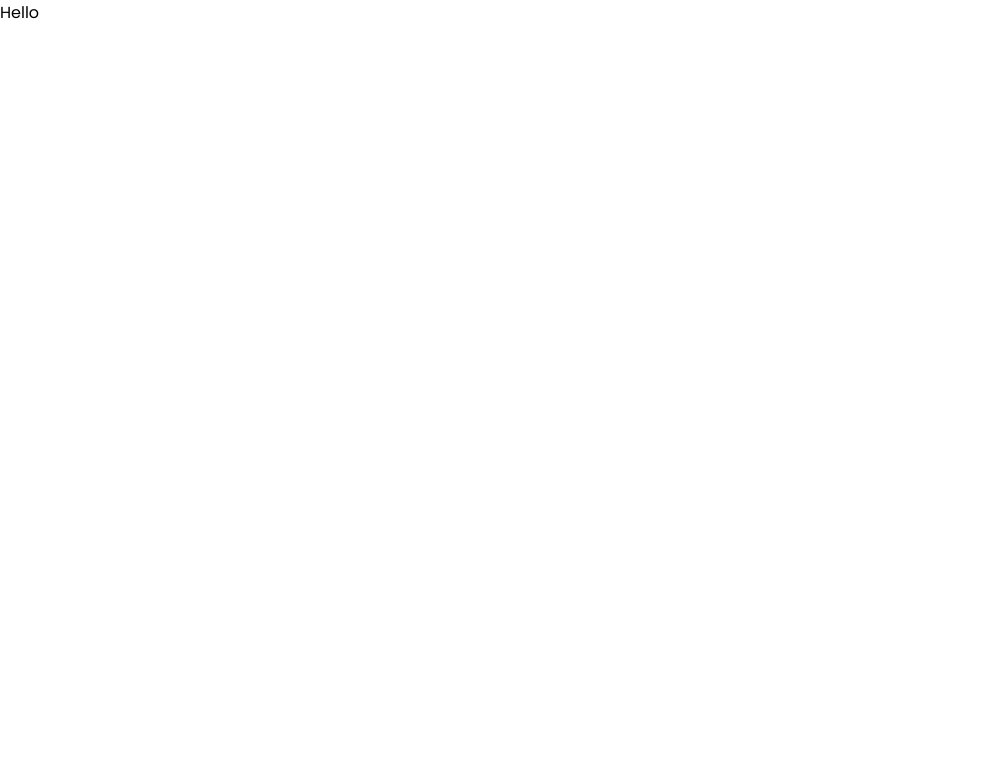
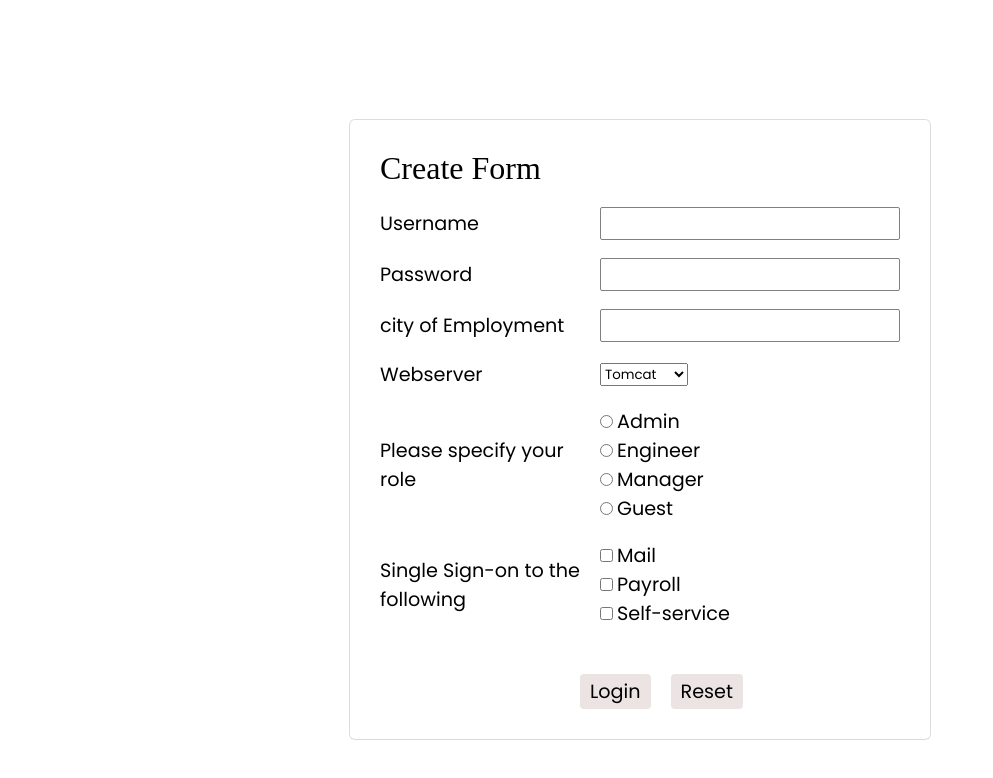
Before and after one commit to kk-axelor/reactAssignment, a React (Create React App) app: page / in a window 1280 px wide. Shown: the top 778 px of the page, without its empty margins (0-993 px from the left). Built offline with nearby package versions, Linux system fonts and the light colour scheme.

Commit message:
complete react form

```diff
--- a/public/index.html
+++ b/public/index.html
@@ -10,7 +10,6 @@
       content="Web site created using create-react-app"
     />
     <link rel="apple-touch-icon" href="%PUBLIC_URL%/logo192.png" />
-    <link rel="manifest" href="%PUBLIC_URL%/manifest.json" />
     <link rel="preconnect" href="https://fonts.googleapis.com" />
     <link rel="preconnect" href="https://fonts.gstatic.com" crossorigin />
     <link
--- a/src/App.js
+++ b/src/App.js
@@ -1,9 +1,181 @@
+import React, { useState } from 'react'
+import "./app.css"
+
+const App = () => {
+
+  const intialState = {
+    username: '',
+    password: '',
+    city: '',
+    webserver: 'Tomcat',
+    role: '',
+  }
+  const [sign, setSign] = useState([])
+  const [error, seterror] = useState("");
+  const [data, setData] = useState(intialState);
+
+  const handleInput = (e) => {
+    seterror("")
+    setData((prev) => ({ ...prev, [e.target.name]: e.target.value }))
+  }
 
 
-function App() {
+
+  const handleSubmit = (e) => {
+    e.preventDefault();
+    for (const key in data) {
+      console.log(data[key])
+      if (data[key] === '') {
+        seterror(`${key} should not be Empty`);
+        return;
+      }
+    }
+
+    if (sign.length === 0) {
+      seterror(`please select sign on data filed`);
+      return
+    }
+    if (checkPassword(data.password)) {
+      return;
+    }
+    window.alert("Success fully submitted")
+  }
+
+
+  const handleCheckbox = (e) => {
+    seterror('');
+    if (e.target.checked) {
+      setSign([...sign, e.target.value]);
+    }
+    else {
+      setSign(sign.filter((prev) => prev !== e.target.value))
+    }
+
+    console.log(data)
+  }
+
+
+  const checkPassword = (pwd) => {
+    const regex = /\d/;
+    if (pwd.length < 8) {
+      seterror("Password flied must have atleast 8 character")
+      return true;
+    }
+    if (!regex.test(pwd)) {
+      seterror("Password must containt atleast one digit ")
+      return true;
+    }
+
+    return false;
+  }
+
+
+
+  const handleReset = (e) => {
+    console.log("hello")
+    e.preventDefault()
+    setData(intialState);
+    setSign([])
+    seterror("")
+  }
+
   return (
-    <div>Hello</div>
-  );
+    <main>
+      <h2>Create Form</h2>
+      <form onSubmit={handleSubmit} >
+
+        <div className='items'>
+          <label htmlFor="username">Username</label>
+          <input
+            type="text"
+            name='username'
+            value={data.username}
+            onChange={(e) => handleInput(e)}
+          />
+        </div>
+
+
+        <div className='items'>
+          <label htmlFor="">Password</label>
+          <input type="text"
+            name='password'
+            value={data.password}
+            onChange={(e) => handleInput(e)}
+
+          />
+        </div>
+
+
+        <div className='items'>
+          <label htmlFor="">city of Employment</label>
+          <input type="text"
+            name='city'
+            value={data.city}
+            onChange={(e) => handleInput(e)}
+          />
+        </div>
+
+        <div className='items'>
+          <label htmlFor="">Webserver</label>
+          <select name='webserver' value={data.webserver} onChange={(e) => handleInput(e)}  >
+            <option value="Tomcat">Tomcat</option>
+            <option value="WebLogic">WebLogic</option>
+            <option value="Glass Fish" >Glass Fish</option>
+          </select>
+        </div>
+
+
+
+        <div className='items'>
+          <label htmlFor="">Please specify your role</label>
+          <div className='list-item'>
+            <div>
+              <input type="radio" name='role' value="Admin" checked={data.role === "Admin"} onChange={(e) => handleInput(e)} />
+              <span>Admin</span>
+            </div>
+            <div>
+              <input type="radio" name='role' value="Engineer" checked={data.role === "Engineer"} onChange={(e) => handleInput(e)} />
+              <span>Engineer</span>
+            </div>
+
+            <div>
+              <input type="radio" name='role' value="Manager" checked={data.role === "Manager"} onChange={(e) => handleInput(e)} />
+              <span>Manager</span>
+            </div>
+            <div>
+              <input type="radio" name='role' value="Guest" checked={data.role === "Guest"} onChange={(e) => handleInput(e)} />
+              <span>Guest</span>
+            </div>
+          </div>
+        </div>
+
+        <div className='items'>
+          <label htmlFor=""> Single Sign-on to the following</label>
+          <div className='list-item'>
+            <div>
+              <input type="checkbox" value="Mail" name='sign' checked={sign.includes("Mail")} onChange={(e) => handleCheckbox(e)} />
+              <span>Mail</span>
+            </div>
+            <div>
+              <input type="checkbox" value="Payroll" name='sign' checked={sign.includes("Payroll")} onChange={(e) => handleCheckbox(e)} />
+              <span>Payroll</span>
+            </div>
+            <div>
+              <input type="checkbox" value="self-service" name='sign' checked={sign.includes("self-service")} onChange={(e) => handleCheckbox(e)} />
+              <span>Self-service</span>
+            </div>
+          </div>
+        </div>
+        <p className='error'>{error}</p>
+        <div className='btn-group'>
+
+          <button className='btn' type='submit' >Login</button>
+          <button className='btn' onClick={(e) => handleReset(e)}>Reset</button>
+        </div>
+
+      </form>
+    </main >
+  )
 }
 
-export default App;
+export default App
--- /dev/null
+++ b/src/app.css
@@ -0,0 +1,79 @@
+body{
+width: 100%;
+height: 100vh;
+ display: flex;
+ flex-direction: column;
+ align-items: center;
+ margin-top: 100px;
+}
+main {
+
+    padding: 30px;
+    border-radius: 5px;
+    margin: 20px 0;
+    box-shadow: rgba(0, 0, 0, 0.02) 0px 1px 3px 0px, rgba(27, 31, 35, 0.15) 0px 0px 0px 1px;
+}
+main h2{
+    margin-bottom: 20px;
+    font:500 2rem  'Times New Roman', Times, serif;
+}
+form{
+      font-size: 1.2rem;
+     display: flex;
+     flex-direction: column;
+     gap: 18px;
+
+}
+form .items{
+    display: flex;
+    align-items: center;
+    gap:20px;
+}
+form .items > label{
+    font-size: 1.2rem;
+    width: 200px;
+}
+form .items>input{
+    border: none;
+    width: 300px;
+    border: 1px solid grey;
+    padding: 1px;
+    border-radius: 2px;
+    font-size: 1.2rem;
+}
+form .items input:hover{
+    outline: none;
+
+}
+
+.list-item{
+    display: flex;
+    flex-direction: column;
+}
+.list-item div input{
+    margin-right: 4px;
+}
+
+
+form .btn{
+    margin-top: 10px;
+    font-size: 1.2rem;
+    background-color: rgb(236, 227, 227);
+    color: black;
+    border: none;
+    padding:  3px 10px ;
+    border-radius: 4px;
+    position: relative;
+    left: 200px;
+    margin-right: 20px;
+    cursor: pointer;
+
+}
+
+
+.error{
+    text-align: center;
+    color: red;
+    font-size: 1rem;
+    font-family: 'Times New Roman', Times, serif;
+}
--- a/src/index.js
+++ b/src/index.js
@@ -4,7 +4,5 @@ import App from './App';
 
 const root = ReactDOM.createRoot(document.getElementById('root'));
 root.render(
-  <React.StrictMode>
-    <App />
-  </React.StrictMode>
+  <App />
 );
```
